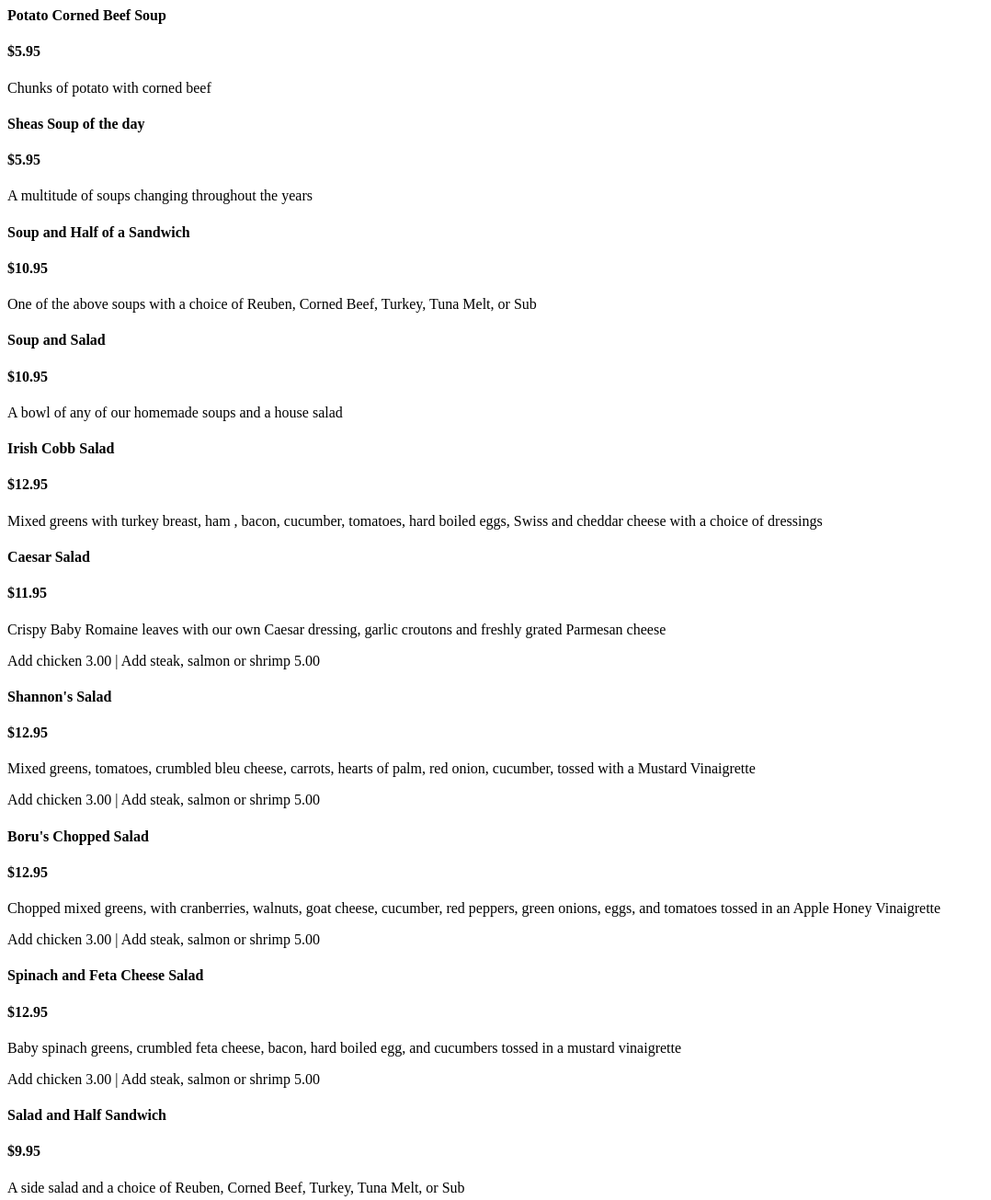
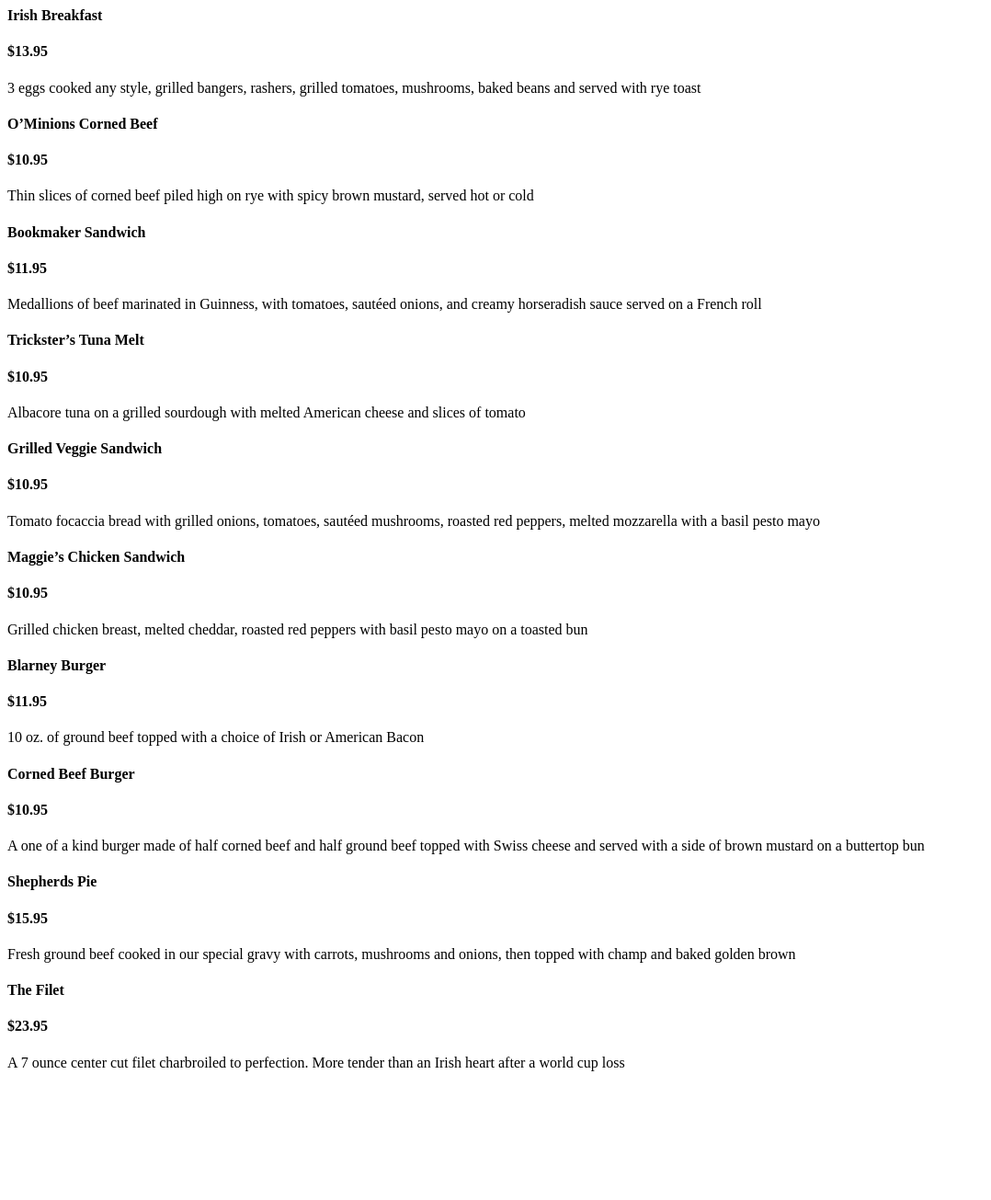
Before and after one commit to EmBla312/web-proj-2, a plain HTML site: page pages/tabs-layout-entrees.html in a window 1280 px wide. Shown: the whole page at 92% size, without its empty margins (0-1078 px from the left). After the commit the page ends 1181 px from the top, so only its background shows below. Drawn offline with Linux system fonts and the light colour scheme.

Commit message:
updated all content for food page

```diff
--- a/pages/tabs-layout-soups-salads.html
+++ b/pages/tabs-layout-entrees.html
@@ -8,15 +8,15 @@
                 <div class="row">
                     <!--row for item and price-->
                     <div class="col-sm-6">
-                        <h4 class="list-obj-item">Potato Corned Beef Soup</h4>
+                        <h4 class="list-obj-item">Irish Breakfast</h4>
                     </div>
                     <div class="col-sm-6">
-                        <h4 class="list-obj-price">$5.95</h4>
+                        <h4 class="list-obj-price">$13.95</h4>
                     </div>
                 </div>
                 <div class="row">
                     <div class="list-obj-p">
-                        <p>Chunks of potato with corned beef</p>
+                        <p>3 eggs cooked any style, grilled bangers, rashers, grilled tomatoes, mushrooms, baked beans and served with rye toast</p>
                     </div>
                 </div>
             </div>
@@ -24,15 +24,15 @@
                 <div class="row">
                     <!--row for item and price-->
                     <div class="col-sm-6">
-                        <h4 class="list-obj-item">Sheas Soup of the day</h4>
+                        <h4 class="list-obj-item">O’Minions Corned Beef</h4>
                     </div>
                     <div class="col-sm-6">
-                        <h4 class="list-obj-price">$5.95</h4>
+                        <h4 class="list-obj-price">$10.95</h4>
                     </div>
                 </div>
                 <div class="row">
                     <div class="list-obj-p">
-                        <p>A multitude of soups changing throughout the years</p>
+                        <p>Thin slices of corned beef piled high on rye with spicy brown mustard, served hot or cold</p>
                     </div>
                 </div>
             </div>
@@ -40,7 +40,23 @@
                 <div class="row">
                     <!--row for item and price-->
                     <div class="col-sm-6">
-                        <h4 class="list-obj-item">Soup and Half of a Sandwich</h4>
+                        <h4 class="list-obj-item">Bookmaker Sandwich</h4>
+                    </div>
+                    <div class="col-sm-6">
+                        <h4 class="list-obj-price">$11.95</h4>
+                    </div>
+                </div>
+                <div class="row">
+                    <div class="list-obj-p">
+                        <p>Medallions of beef marinated in Guinness, with tomatoes, sautéed onions, and creamy horseradish sauce served on a French roll</p>
+                    </div>
+                </div>
+            </div>
+            <div class="tab-list-obj">
+                <div class="row">
+                    <!--row for item and price-->
+                    <div class="col-sm-6">
+                        <h4 class="list-obj-item">Trickster’s Tuna Melt</h4>
                     </div>
                     <div class="col-sm-6">
                         <h4 class="list-obj-price">$10.95</h4>
@@ -48,7 +64,7 @@
                 </div>
                 <div class="row">
                     <div class="list-obj-p">
-                        <p>One of the above soups with a choice of Reuben, Corned Beef, Turkey, Tuna Melt, or Sub</p>
+                        <p>Albacore tuna on a grilled sourdough with melted American cheese and slices of tomato</p>
                     </div>
                 </div>
             </div>
@@ -56,7 +72,7 @@
                 <div class="row">
                     <!--row for item and price-->
                     <div class="col-sm-6">
-                        <h4 class="list-obj-item">Soup and Salad</h4>
+                        <h4 class="list-obj-item">Grilled Veggie Sandwich</h4>
                     </div>
                     <div class="col-sm-6">
                         <h4 class="list-obj-price">$10.95</h4>
@@ -64,31 +80,26 @@
                 </div>
                 <div class="row">
                     <div class="list-obj-p">
-                        <p>A bowl of any of our homemade soups and a house salad</p>
-
+                        <p>Tomato focaccia bread with grilled onions, tomatoes, sautéed mushrooms, roasted red peppers, melted mozzarella with a basil pesto mayo</p>
                     </div>
                 </div>
             </div>
         </div>
-
-
-
-
         <div class="col-sm-6">
             <!--column 2-->
             <div class="tab-list-obj">
                 <div class="row">
                     <!--row for item and price-->
                     <div class="col-sm-6">
-                        <h4 class="list-obj-item">Irish Cobb Salad</h4>
+                        <h4 class="list-obj-item">Maggie’s Chicken Sandwich</h4>
                     </div>
                     <div class="col-sm-6">
-                        <h4 class="list-obj-price">$12.95</h4>
+                        <h4 class="list-obj-price">$10.95</h4>
                     </div>
                 </div>
                 <div class="row">
                     <div class="list-obj-p">
-                        <p>Mixed greens with turkey breast, ham , bacon, cucumber, tomatoes, hard boiled eggs, Swiss and cheddar cheese with a choice of dressings</p>
+                        <p>Grilled chicken breast, melted cheddar, roasted red peppers with basil pesto mayo on a toasted bun</p>
 
                     </div>
                 </div>
@@ -97,7 +108,7 @@
                 <div class="row">
                     <!--row for item and price-->
                     <div class="col-sm-6">
-                        <h4 class="list-obj-item">Caesar Salad</h4>
+                        <h4 class="list-obj-item">Blarney Burger</h4>
                     </div>
                     <div class="col-sm-6">
                         <h4 class="list-obj-price">$11.95</h4>
@@ -105,8 +116,7 @@
                 </div>
                 <div class="row">
                     <div class="list-obj-p">
-                        <p>Crispy Baby Romaine leaves with our own Caesar dressing, garlic croutons and freshly grated Parmesan cheese</p>
-                        <p>Add chicken 3.00 | Add steak, salmon or shrimp 5.00</p>
+                        <p>10 oz.  of ground beef topped with a choice of Irish or American Bacon</p>
 
                     </div>
                 </div>
@@ -115,16 +125,15 @@
                 <div class="row">
                     <!--row for item and price-->
                     <div class="col-sm-6">
-                        <h4 class="list-obj-item">Shannon's Salad</h4>
+                        <h4 class="list-obj-item">Corned Beef Burger</h4>
                     </div>
                     <div class="col-sm-6">
-                        <h4 class="list-obj-price">$12.95</h4>
+                        <h4 class="list-obj-price">$10.95</h4>
                     </div>
                 </div>
                 <div class="row">
                     <div class="list-obj-p">
-                        <p>Mixed greens, tomatoes, crumbled bleu cheese, carrots, hearts of palm, red onion, cucumber, tossed with a Mustard Vinaigrette</p>
-                        <p>Add chicken 3.00 | Add steak, salmon or shrimp 5.00</p>
+                        <p>A one of a kind burger made of half corned beef and half ground beef topped with Swiss cheese and served with a side of brown mustard on a buttertop bun</p>
 
                     </div>
                 </div>
@@ -133,16 +142,15 @@
                 <div class="row">
                     <!--row for item and price-->
                     <div class="col-sm-6">
-                        <h4 class="list-obj-item">Boru's Chopped Salad</h4>
+                        <h4 class="list-obj-item">Shepherds Pie</h4>
                     </div>
                     <div class="col-sm-6">
-                        <h4 class="list-obj-price">$12.95</h4>
+                        <h4 class="list-obj-price">$15.95</h4>
                     </div>
                 </div>
                 <div class="row">
                     <div class="list-obj-p">
-                        <p>Chopped mixed greens, with cranberries, walnuts, goat cheese, cucumber, red peppers, green onions, eggs, and tomatoes tossed in an Apple Honey Vinaigrette</p>
-                        <p>Add chicken 3.00 | Add steak, salmon or shrimp 5.00</p>
+                        <p>Fresh ground beef cooked in our special gravy with carrots, mushrooms and onions, then topped with champ and baked golden brown</p>
 
                     </div>
                 </div>
@@ -151,32 +159,16 @@
                 <div class="row">
                     <!--row for item and price-->
                     <div class="col-sm-6">
-                        <h4 class="list-obj-item">Spinach and Feta Cheese Salad</h4>
+                        <h4 class="list-obj-item">The Filet</h4>
                     </div>
                     <div class="col-sm-6">
-                        <h4 class="list-obj-price">$12.95</h4>
+                        <h4 class="list-obj-price">$23.95</h4>
                     </div>
                 </div>
                 <div class="row">
                     <div class="list-obj-p">
-                        <p>Baby spinach greens, crumbled feta cheese, bacon, hard boiled egg, and cucumbers tossed in a mustard vinaigrette</p>
-                        <p>Add chicken 3.00 | Add steak, salmon or shrimp 5.00</p>
-                    </div>
-                </div>
-            </div>
-            <div class="tab-list-obj">
-                <div class="row">
-                    <!--row for item and price-->
-                    <div class="col-sm-6">
-                        <h4 class="list-obj-item">Salad and Half Sandwich</h4>
-                    </div>
-                    <div class="col-sm-6">
-                        <h4 class="list-obj-price">$9.95</h4>
-                    </div>
-                </div>
-                <div class="row">
-                    <div class="list-obj-p">
-                        <p>A side salad and a choice of Reuben, Corned Beef, Turkey, Tuna Melt, or Sub</p>
+                        <p>A 7 ounce center cut filet charbroiled to perfection. More tender than an Irish heart after a world cup loss</p>
+
                     </div>
                 </div>
             </div>
```
Also changed, not shown: pages/food.html (+7 -3 lines), pages/tabs-layout-childrens.html (added, +88 -0 lines), pages/tabs-layout-desserts.html (added, +69 -0 lines).
